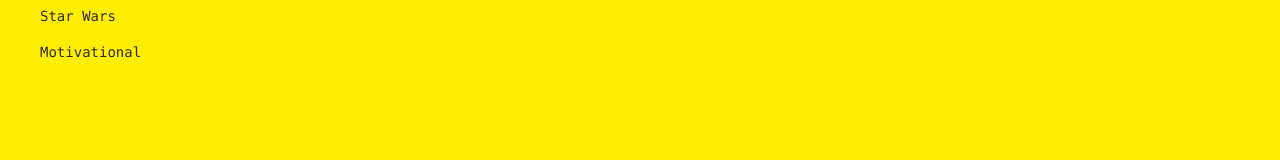
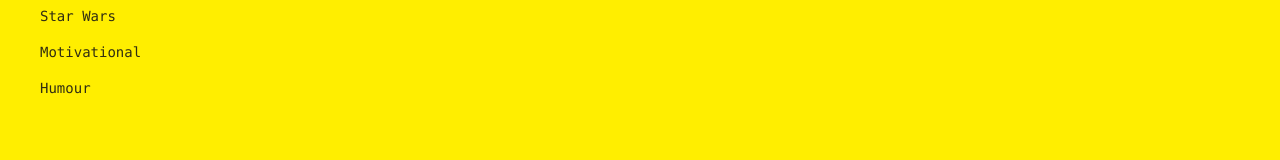
Before and after one commit to OmegonAlpharius/qoutes-app, a React (Vite) app: page / in a window 1280 px wide. Shown: the part 122-282 px from the top of the page. Built offline with nearby package versions, Linux system fonts and the light colour scheme; no server answers.

Commit message:
added category

```diff
--- a/src/constants.ts
+++ b/src/constants.ts
@@ -1,4 +1,5 @@
 export const CATEGORY = [
   { title: "Star Wars", id: "star-wars" },
   { title: "Motivational", id: "motivational" },
+  { title: "Humour", id: "humour" },
 ];
```
